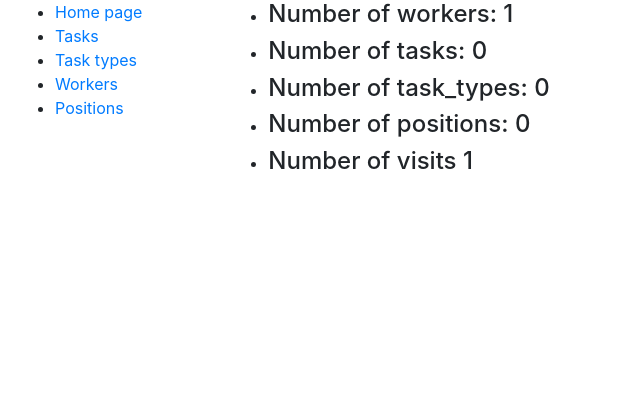
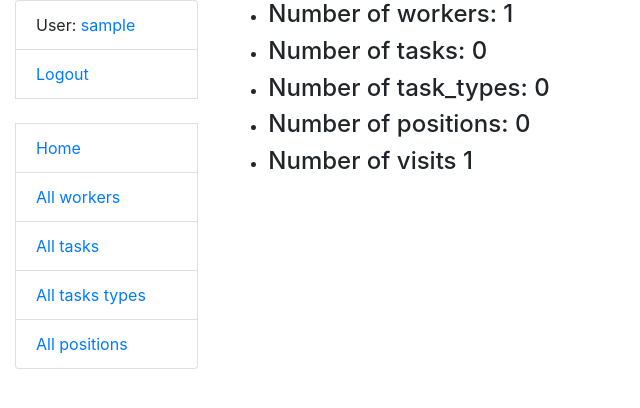
Before and after one commit to olia-trofymchuk/task-manager, a Django app: page / in a window 1280 px wide. Shown: the top 408 px of the page, without its empty margins (0-640 px from the left). Run offline with Django 4.2, Linux system fonts and the light colour scheme; the visitor is signed in with stand-in values (Sample User, id 1); data comes from the database, SQL or seed files in the repository; data that the repository does not hold is empty.

Commit message:
Make table for sidebar & add user login & logout

```diff
--- a/templates/includes/sidebar.html
+++ b/templates/includes/sidebar.html
@@ -1,23 +1,16 @@
-<div id="wrapper" class="toggled">
-    <div id="sidebar-wrapper">
-        <ul class="sidebar-nav">
-            <li class="sidebar">
-                <a href="{% url 'manager:index' %}">
-                    Home page
-                </a>
-            </li>
-            <li>
-                <a href="#">Tasks</a>
-            </li>
-            <li>
-                <a href="#">Task types</a>
-            </li>
-            <li>
-                <a href="#">Workers</a>
-            </li>
-            <li>
-                <a href="#">Positions</a>
-            </li>
-        </ul>
-    </div>
-</div>
+<ul class="sidebar-nav list-group">
+  {% if user.is_authenticated %}
+    <li class="list-group-item">User: <a href="{{ user.get_absolute_url }}">{{ user.get_username }}</a></li>
+    <li class="list-group-item"><a href="{% url 'logout'%}?next={{request.path}}">Logout</a></li>
+  {% else %}
+    <li class="list-group-item"><a href="{% url 'login'%}?next={{request.path}}">Login</a></li>
+  {% endif %}
+
+  <br>
+
+  <li class="list-group-item"><a href="{% url 'manager:index' %}">Home</a></li>
+  <li class="list-group-item"><a href="{% url 'manager:worker_list' %}">All workers</a></li>
+  <li class="list-group-item"><a href="{% url 'manager:task_list' %}">All tasks</a></li>
+  <li class="list-group-item"><a href="{% url 'manager:task_type_list' %}">All tasks types</a></li>
+  <li class="list-group-item"><a href="{% url 'manager:position_list' %}">All positions</a></li>
+</ul>
```
